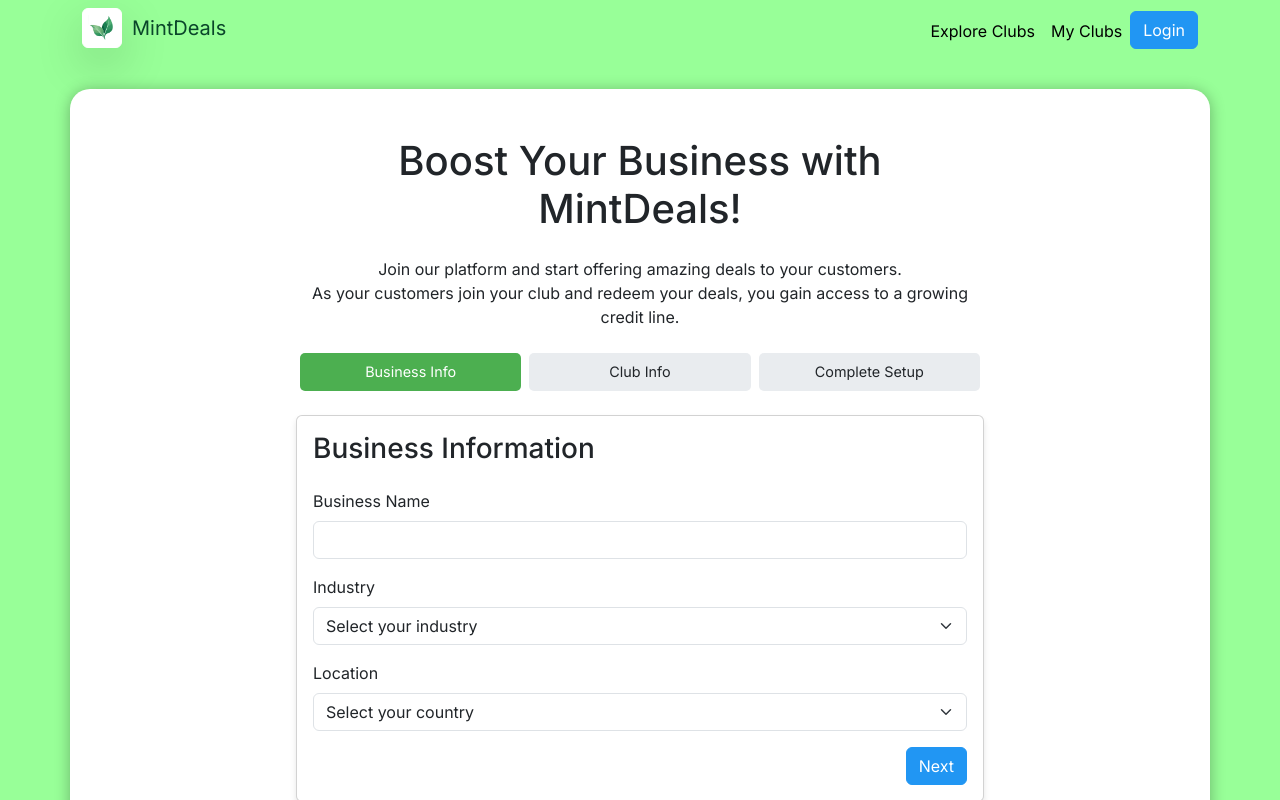
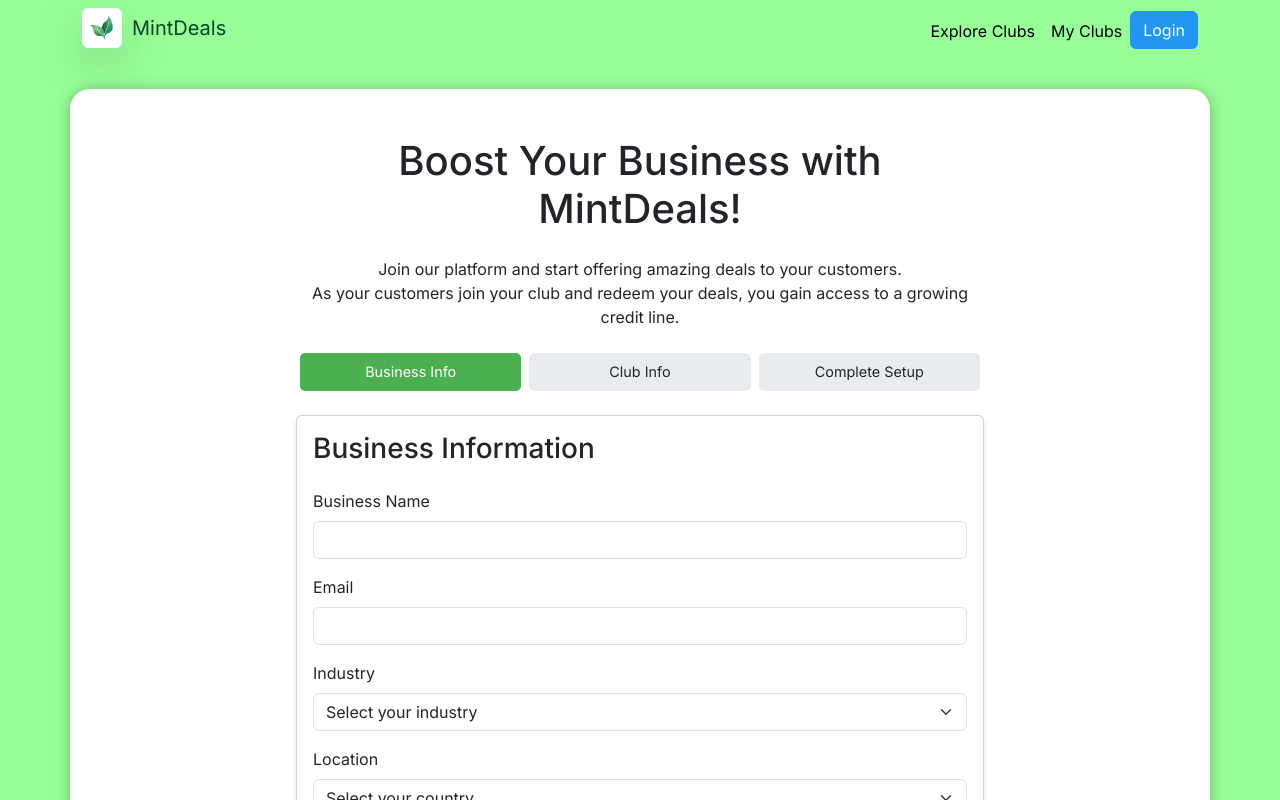
Before and after one commit to Paracosm-Labs/mint, a Next.js app: page /onboarding/business in a window 1280 px wide. Shown: the top 800 px of the page. Built offline with nearby package versions, Linux system fonts and the light colour scheme; what web3 would draw is missing.

Commit message:
support for business email

```diff
--- a/app/components/clubStats.js
+++ b/app/components/clubStats.js
@@ -22,8 +22,8 @@ function StatsCards() {
       // Ensure clubDetails is defined before accessing its properties
       if (clubDetails) {
         setStatsData([
-          { title: "Club Name", value: data.userData.clubs.name || 'Unknown' },
-          { title: "Members", value: clubDetails.memberCount || 0 }, // Default to 0 if undefined
+          { title: "Club Name", value: data.userData.clubs.name || 'Unknown', col: "col-md-5" },
+          { title: "Members", value: clubDetails.memberCount || 0, col: "col-md-3" },
           // Add other stats here if available
         ]);
       } else {
@@ -42,7 +42,7 @@ function StatsCards() {
   return (
     <div className="row">
       {statsData.map((stat, index) => (
-        <div key={index} className="col-md-4">
+        <div key={index} className={stat.col}>
           <div className="card mb-4 shadow-sm">
             <div className="card-body">
               <h5 className="card-title">{stat.title}</h5>
--- a/app/onboarding/business/businessInfo.js
+++ b/app/onboarding/business/businessInfo.js
@@ -4,6 +4,7 @@ import categories from '../../../utils/categories';
 
 const BusinessInfo = ({ onNext, onDataUpdate, data }) => {
   const [name, setBusinessName] = useState(data.name || '');
+  const [email, setEmail] = useState(data.email || '');
   const [industry, setIndustry] = useState(data.industry || '');
   const [country, setCountry] = useState(data.country || '');
   const [hasDominicaDID, setHasDominicaDID] = useState(false);
@@ -24,7 +25,7 @@ const BusinessInfo = ({ onNext, onDataUpdate, data }) => {
 
   const handleSubmit = (e) => {
     e.preventDefault();
-    onDataUpdate("businessInfo", { name, industry, country });
+    onDataUpdate("businessInfo", { name, email, industry, country });
     onNext();
   };
 
@@ -59,6 +60,18 @@ const BusinessInfo = ({ onNext, onDataUpdate, data }) => {
           id="name"
           value={name}
           onChange={(e) => setBusinessName(e.target.value)}
+        //   required
+        />
+      </div>
+
+      <div className="mb-3">
+        <label htmlFor="email" className="form-label">Email</label>
+        <input
+          type="text"
+          className="form-control"
+          id="email"
+          value={email}
+          onChange={(e) => setEmail(e.target.value)}
         //   required
         />
       </div>
--- a/app/onboarding/business/onboardSummary.js
+++ b/app/onboarding/business/onboardSummary.js
@@ -50,6 +50,7 @@ const OnboardSummary = ({ onComplete, onPrev, businessInfo, clubInfo }) => {
         </div>
         <div className="card-body">
           <p><strong>Business Name:</strong> {businessInfo.name}</p>
+          <p><strong>Email:</strong> {businessInfo.email}</p>
           <p><strong>Industry:</strong> {businessInfo.industry}</p>
           <p><strong>Location:</strong> {businessInfo.country}</p>
         </div>
--- a/app/onboarding/business/page.js
+++ b/app/onboarding/business/page.js
@@ -21,6 +21,7 @@ const BusinessOnboarding = () => {
   const [businessData, setBusinessData] = useState({
     businessInfo: {
       name: "",
+      email: "",
       industry: "",
       country: "",
     },
--- a/models/business.js
+++ b/models/business.js
@@ -8,6 +8,9 @@ const BusinessSchema = new mongoose.Schema(
             required: true,
         },
         name: {
+            type: String,
+          },
+          email: {
             type: String,
           },
           industry: {
--- a/models/club.js
+++ b/models/club.js
@@ -25,7 +25,6 @@ const ClubSchema = new mongoose.Schema(
     },
     image: {
       type: String,
-      required: true,
     },
     txID: {
       type: String,
--- a/models/user.js
+++ b/models/user.js
@@ -6,6 +6,9 @@ const UserSchema = new mongoose.Schema(
         type: String,
         required: true,
         unique: true,
+      },
+      email: {
+        type: String,
       },
       nonce: {
         type: String
```
